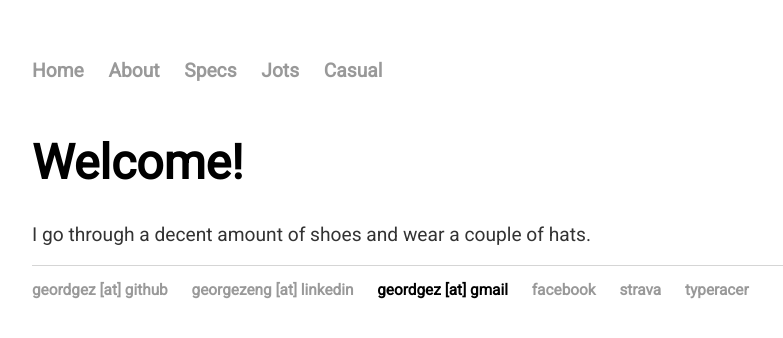
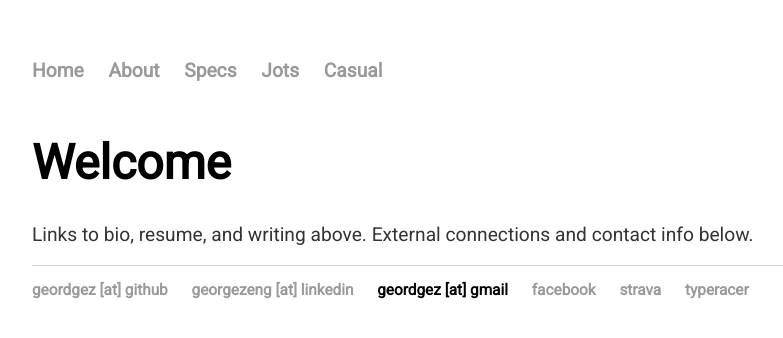
Before and after one commit to geordgez/geordgez.github.io, a Jekyll site: the page built from index.html, in a window 1280 px wide. Shown: the top 338 px of the page, without its empty margins (96-879 px from the left). Built offline with Jekyll 4.4.1, drawn with Linux system fonts in a browser that asks for light colours.

Commit message:
Update homepage contents

```diff
--- a/index.html
+++ b/index.html
@@ -3,8 +3,9 @@ layout: default
 title: George Zeng
 ---
 <div class="blurb">
-	<h1>Welcome!</h1>
+	<h1>Welcome</h1>
 	<p>
-		I go through a decent amount of shoes and wear a couple of hats.
+		Links to bio, resume, and writing above.
+		External connections and contact info below.
 	</p>
 </div><!-- /.blurb -->
```
